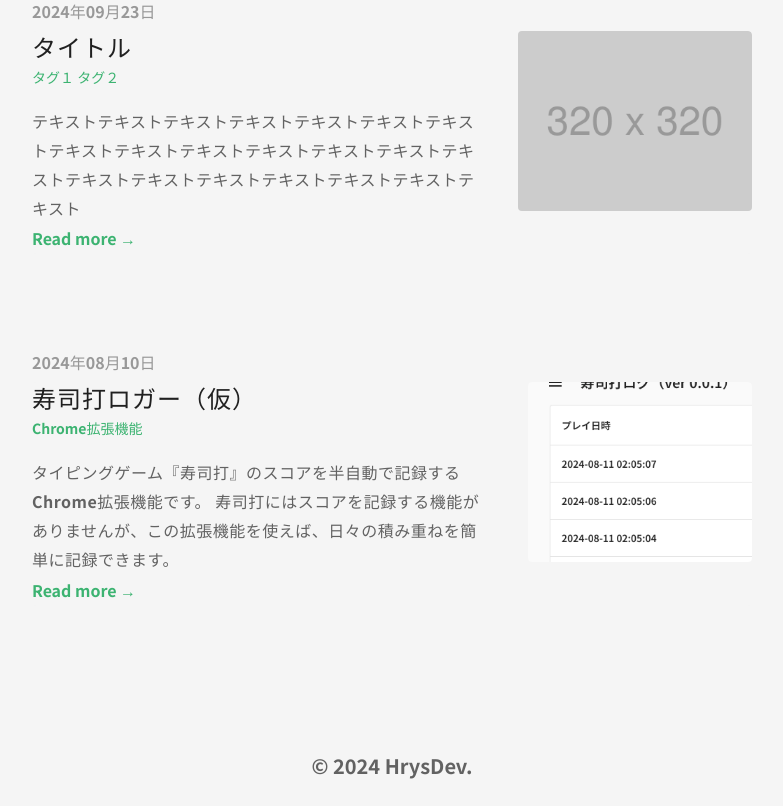
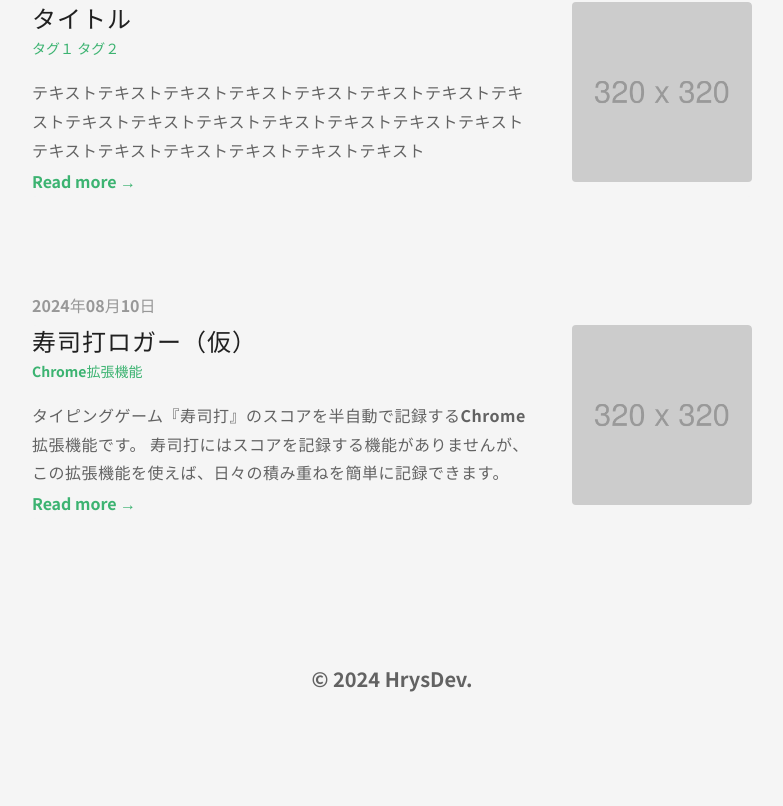
Before and after one commit to hrysdev/hrysdev.github.io, a React (Vite) app: page / in a window 1280 px wide. Shown: the part 658-1464 px from the top of the page, without its empty margins (248-1031 px from the left). After the commit the page ends 1377 px from the top, so only its background shows below. Built offline with nearby package versions, Linux system fonts and the light colour scheme.

Commit message:
feat: サンプルデータを編集
Signed-off-by: hrysdev <hrysdev@gmail.com>

```diff
--- a/src/components/Posts.tsx
+++ b/src/components/Posts.tsx
@@ -14,7 +14,8 @@ const posts = [
     description: `テキストテキストテキストテキストテキストテキストテキストテキストテキストテキストテキストテキストテキストテキストテキストテキストテキストテキストテキストテキストテキスト`,
     tags: ["タグ１", "タグ２"],
     imgPath: "./320x320.png",
-    link: "#",
+    href: "#",
+    target: "_blank",
   },
   {
     title: "タイトル",
@@ -22,7 +23,8 @@ const posts = [
     description: `テキストテキストテキストテキストテキストテキストテキストテキストテキストテキストテキストテキストテキストテキストテキストテキストテキストテキストテキストテキストテキスト`,
     tags: ["タグ１", "タグ２"],
     imgPath: "./320x320.png",
-    link: "#",
+    href: "#",
+    target: "_blank",
   },
   {
     title: "寿司打ロガー（仮）",
@@ -32,8 +34,9 @@ const posts = [
       寿司打にはスコアを記録する機能がありませんが、この拡張機能を使えば、日々の積み重ねを簡単に記録できます。
       `,
     tags: ["Chrome拡張機能"],
-    imgPath: "./sushi_da_tracker.png",
-    link: "#",
+    imgPath: "./320x320.png",
+    href: "https://github.com/hrysdev/sushi-da-logger",
+    target: "_blank",
   },
 ];
 
@@ -48,7 +51,8 @@ export default function Posts() {
           <Card key={i} elevation={0} sx={{ display: "flex" }}>
             <CardContent sx={{ px: 0, py: 0, mr: 5 }}>
               <Link
-                href={post.link}
+                href={post.href}
+                target={post.target}
                 color="text.primary"
                 variant="h5"
                 underline="none"
@@ -76,7 +80,8 @@ export default function Posts() {
                 {post.description}
               </Typography>
               <Link
-                href={post.link}
+                href={post.href}
+                target={post.target}
                 color="#3cb371"
                 underline="none"
                 lineHeight={2}
@@ -87,7 +92,7 @@ export default function Posts() {
             <CardMedia
               component="img"
               image={post.imgPath}
-              sx={{ height: 180, borderRadius: 1 }}
+              sx={{ width: 180, height: 180, borderRadius: 1 }}
             />
           </Card>
         </Box>
```
